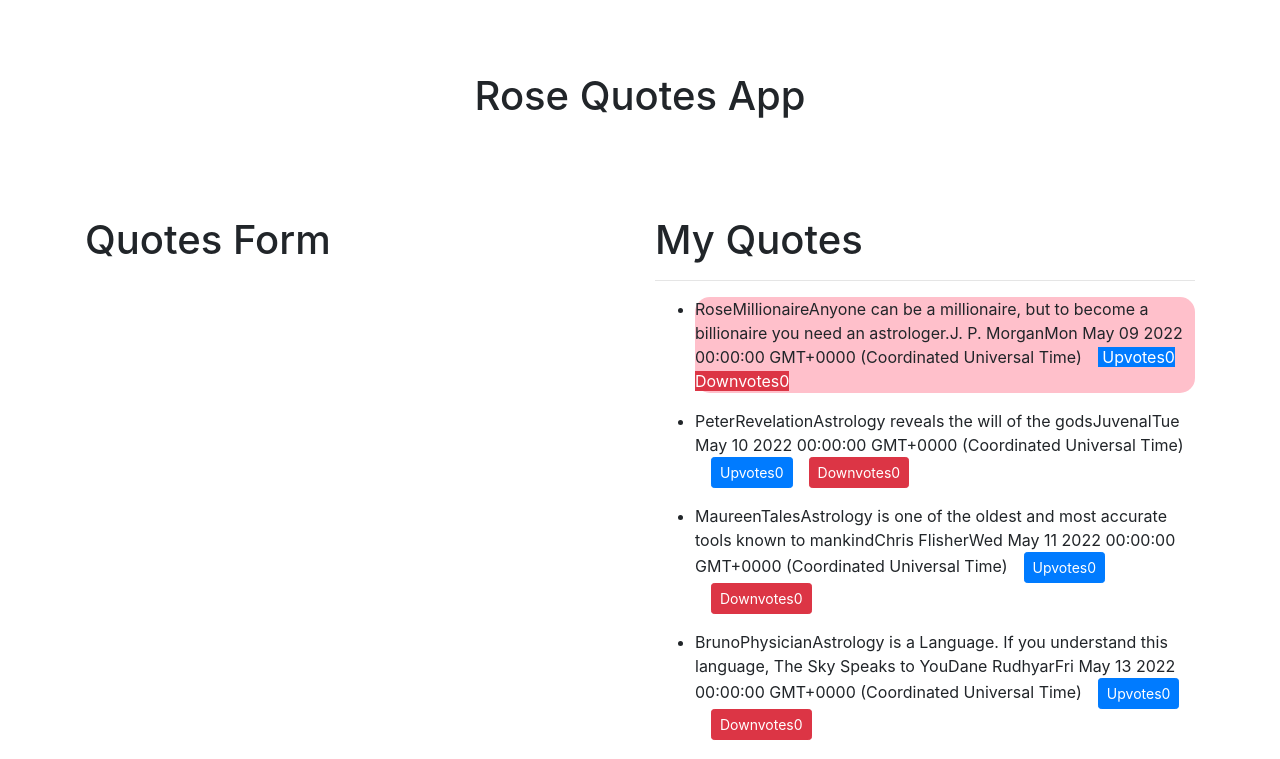
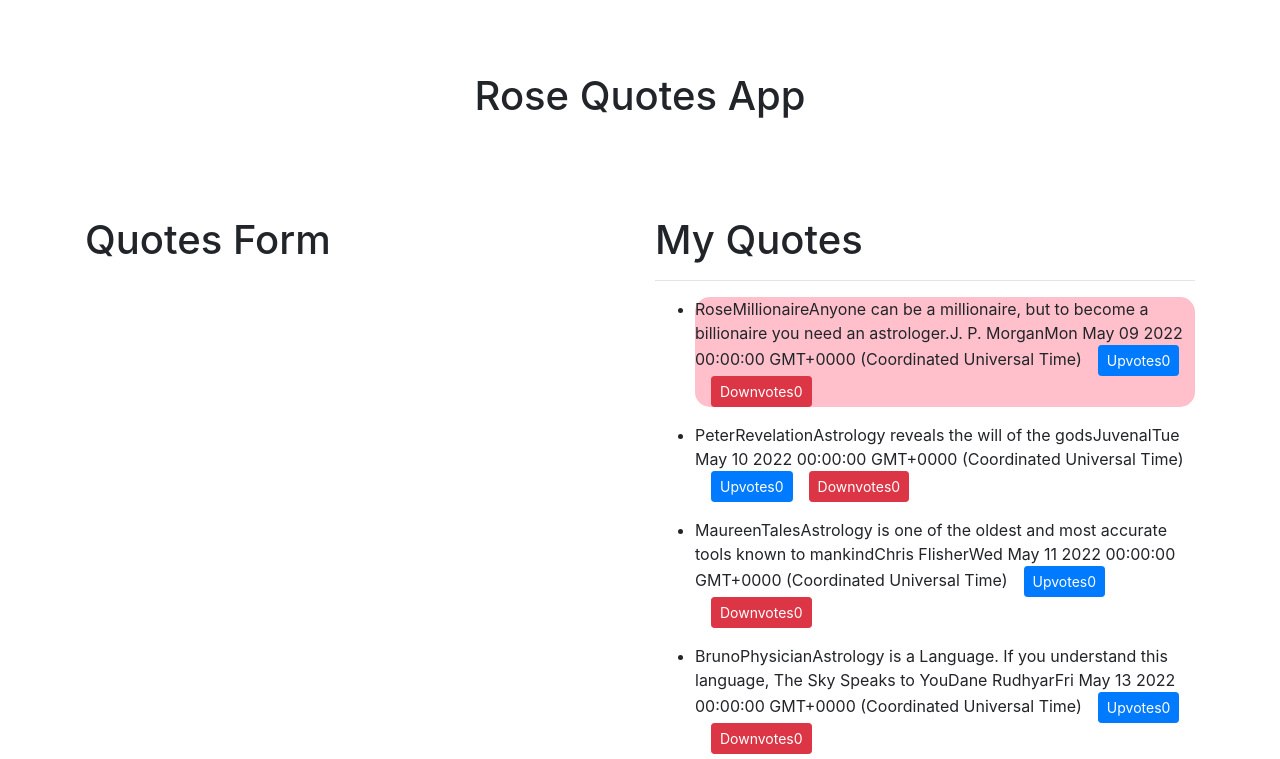
Before and after one commit to rossyvee/Angular-quotes-app, an Angular app: page / in a window 1280 px wide. Shown: the top 759 px of the page. Built offline with nearby package versions, Linux system fonts and the light colour scheme.

Commit message:
adding the buttonstyle to the workspace

```diff
--- a/src/app/quotes/quotes.component.html
+++ b/src/app/quotes/quotes.component.html
@@ -11,8 +11,8 @@
          <span>{{quote.quote}}</span>
          <span>{{quote.author}}</span>
          <span>{{quote.datePosted}}</span>
-         <span class="btn-primary ml-3"> Upvotes{{quote.likes}}</span>
-         <span class="btn-danger ml-3"> Downvotes{{quote.dislike}}</span>
+         <span class="btn btn-sm btn-primary ml-3"> Upvotes{{quote.likes}}</span>
+         <span class="btn btn-sm btn-danger ml-3"> Downvotes{{quote.dislike}}</span>
        </li>
       </ng-template>
       <ng-template #empty>
```
